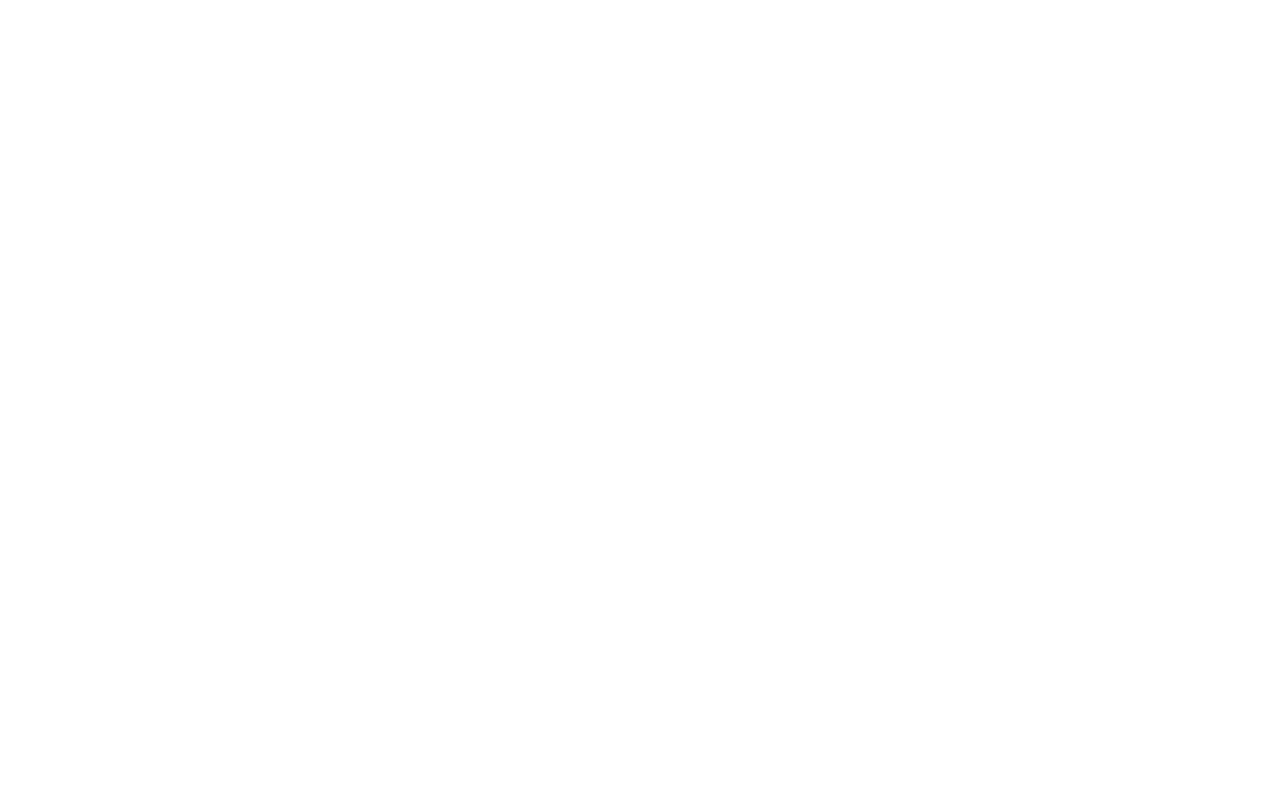
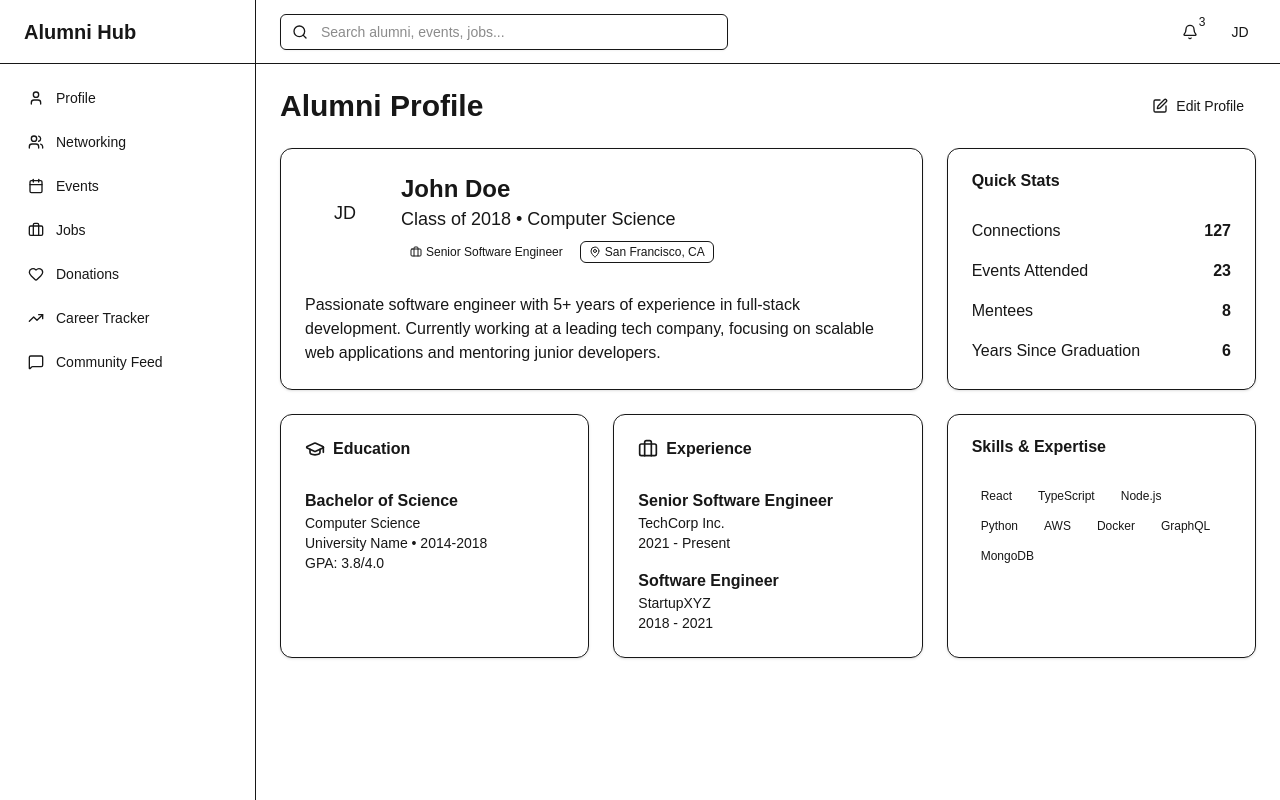
Before and after one commit to Aditya-Rawat01/GradSphere, a Next.js app: page / in a window 1280 px wide. Built offline with nearby package versions, Linux system fonts and the light colour scheme.

Commit message:
alumni db show

```diff
--- a/app/page.tsx
+++ b/app/page.tsx
@@ -3,8 +3,8 @@
 import StudentDashboard from "@/components/Dashboards/studentDashboard";
 import UniversityDashboard from "@/components/Dashboards/universityDashboard";
 import Homepage from "@/components/homepage";
-import Signin from "@/components/SignComponents/Signin";
-import Signup from "@/components/SignComponents/Signup";
+// import Signin from "@/components/SignComponents/Signin";
+// import Signup from "@/components/SignComponents/Signup";
 export default function Home() {
   return (
     // uncomment your component and code in your respective components=>_____.tsx file
@@ -14,7 +14,7 @@
       {/* <Signin/> */}
       {/* <StudentDashboard/> */}
       {/* <UniversityDashboard/> */}
-      {/* {<AlumniDashboard/>} */}
+      {<AlumniDashboard/>}
 
     </div>
   );
```
